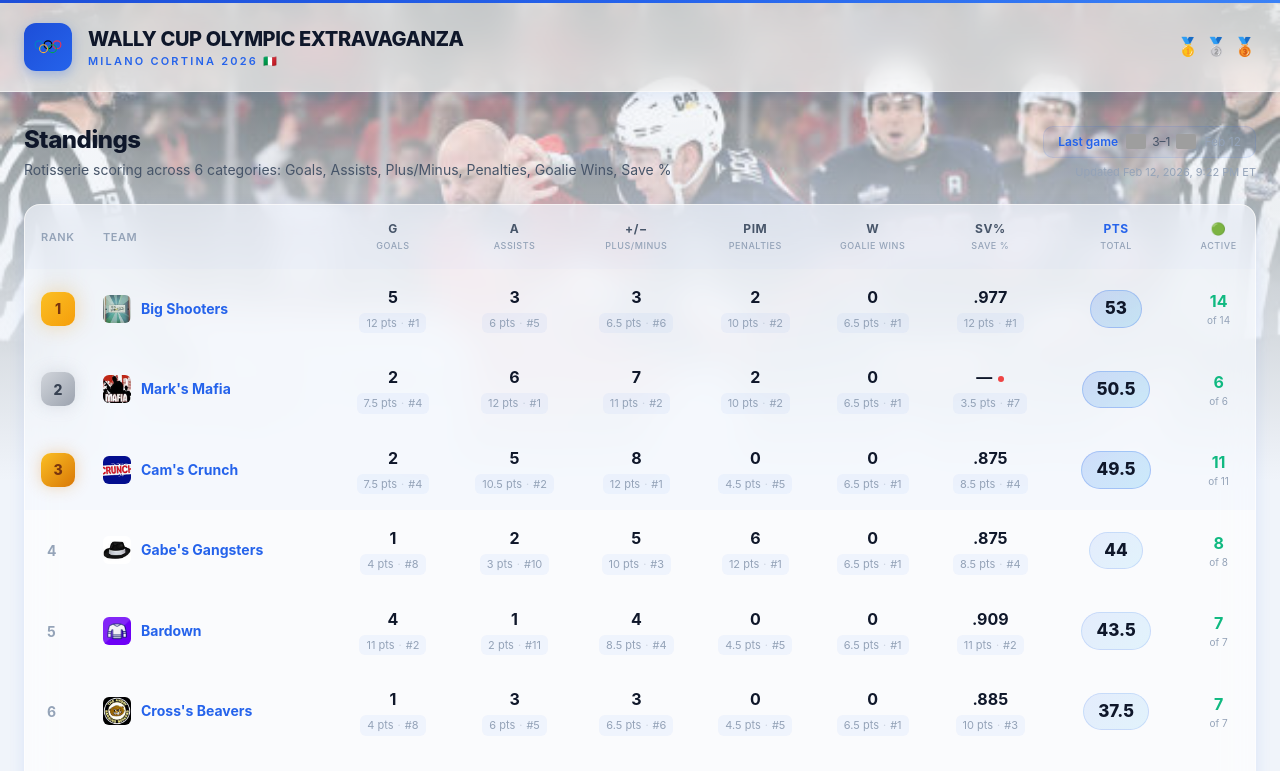
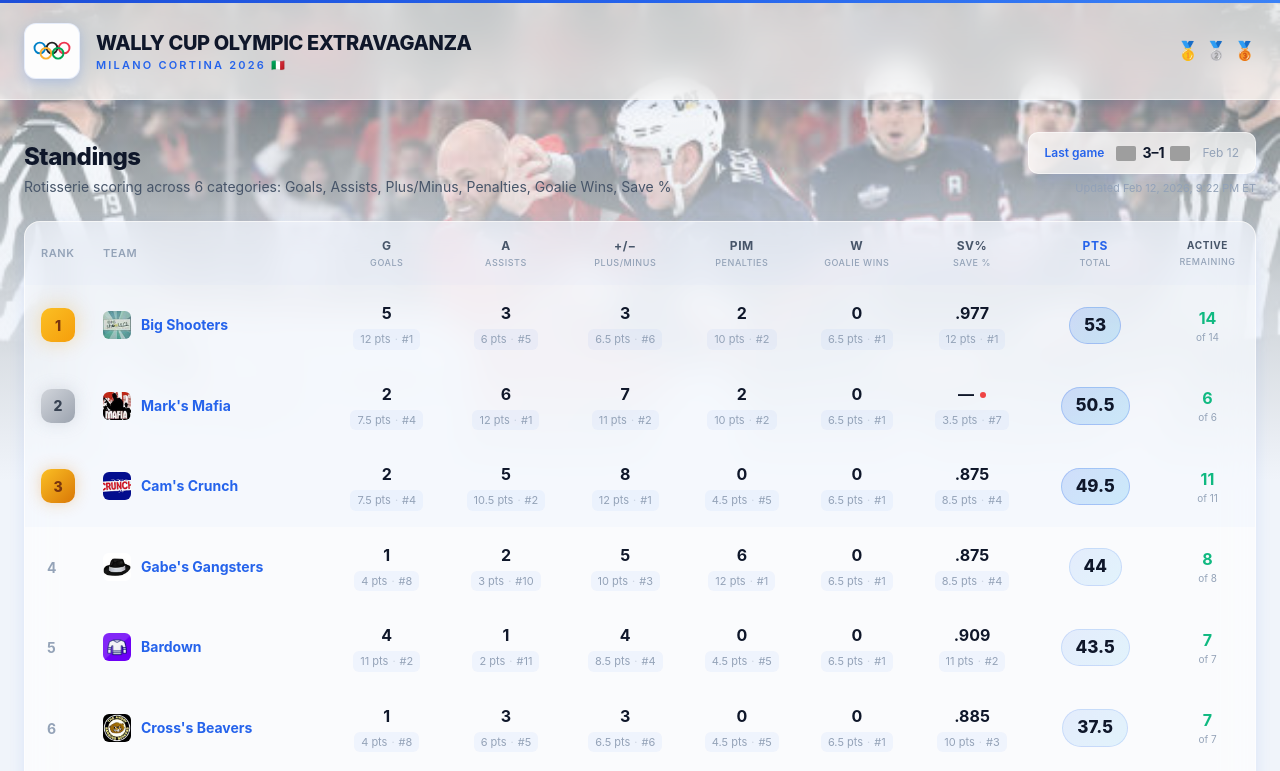
Before and after one commit to cameron-steinman/wally-cup-olympics, a Next.js app: page /wally-cup-olympics/ in a window 1280 px wide. Shown: the top 771 px of the page. Built offline with nearby package versions, Linux system fonts and the light colour scheme; grey boxes are pictures that could not be loaded.

Commit message:
UI fixes: vivid Olympic rings on white bg, last game badge contrast, active column rename, Big Shooters logo zoom

```diff
--- a/app/layout.tsx
+++ b/app/layout.tsx
@@ -14,14 +14,14 @@ export default function RootLayout({ children }: { children: React.ReactNode })
           <div className="header-gradient" style={{ height: '3px' }} />
           <div className="max-w-7xl mx-auto px-6 py-5 flex items-center justify-between">
             <a href="/wally-cup-olympics/" className="flex items-center gap-4 no-underline group">
-              <div className="w-12 h-12 rounded-xl flex items-center justify-center"
-                   style={{ background: 'linear-gradient(135deg, #1d4ed8, #2563eb)', boxShadow: '0 4px 12px rgba(37, 99, 235, 0.3)' }}>
-                <svg width="28" height="16" viewBox="0 0 50 28" fill="none">
-                  <circle cx="9" cy="10" r="7" stroke="#0081C8" strokeWidth="2" fill="none"/>
-                  <circle cx="25" cy="10" r="7" stroke="#000000" strokeWidth="2" fill="none"/>
-                  <circle cx="41" cy="10" r="7" stroke="#EE334E" strokeWidth="2" fill="none"/>
-                  <circle cx="17" cy="17" r="7" stroke="#FCB131" strokeWidth="2" fill="none"/>
-                  <circle cx="33" cy="17" r="7" stroke="#00A651" strokeWidth="2" fill="none"/>
+              <div className="w-14 h-14 rounded-xl flex items-center justify-center"
+                   style={{ background: 'rgba(255,255,255,0.95)', boxShadow: '0 4px 12px rgba(37, 99, 235, 0.2)', border: '1px solid rgba(37,99,235,0.1)' }}>
+                <svg width="38" height="22" viewBox="0 0 50 28" fill="none">
+                  <circle cx="9" cy="10" r="7" stroke="#0081C8" strokeWidth="2.5" fill="none"/>
+                  <circle cx="25" cy="10" r="7" stroke="#222222" strokeWidth="2.5" fill="none"/>
+                  <circle cx="41" cy="10" r="7" stroke="#EE334E" strokeWidth="2.5" fill="none"/>
+                  <circle cx="17" cy="17" r="7" stroke="#FCB131" strokeWidth="2.5" fill="none"/>
+                  <circle cx="33" cy="17" r="7" stroke="#00A651" strokeWidth="2.5" fill="none"/>
                 </svg>
               </div>
               <div>
--- a/app/page.tsx
+++ b/app/page.tsx
@@ -155,12 +155,12 @@ export default function Home() {
         </div>
         <div className="flex flex-col items-end gap-1.5">
           {lastGame && (
-            <div className="last-game-badge">
-              <span className="font-semibold" style={{ color: 'var(--accent-blue)' }}>Last game</span>
-              <span className="inline-flex items-center gap-1.5">
+            <div className="glass-card inline-flex items-center gap-3 px-4 py-2.5" style={{ borderRadius: '10px' }}>
+              <span className="text-xs font-semibold" style={{ color: 'var(--accent-blue)' }}>Last game</span>
+              <span className="inline-flex items-center gap-1.5 text-sm font-bold" style={{ color: 'var(--text-primary)' }}>
                 <Flag code={lastGame.away} /> {lastGame.away_score}–{lastGame.home_score} <Flag code={lastGame.home} />
               </span>
-              <span style={{ color: 'var(--text-muted)' }}>
+              <span className="text-xs" style={{ color: 'var(--text-muted)' }}>
                 {lastGameDate}
               </span>
             </div>
@@ -186,9 +186,9 @@ export default function Home() {
                   <div className="text-xs">PTS</div>
                   <div className="text-[9px] font-medium mt-0.5" style={{ color: 'var(--text-muted)' }}>Total</div>
                 </th>
-                <th className="px-3 py-4 text-center text-[11px] font-semibold uppercase tracking-wider" style={{ color: 'var(--text-muted)' }}>
-                  <div className="font-bold text-xs" style={{ color: 'var(--accent-green)' }}>🟢</div>
-                  <div className="text-[9px] font-medium mt-0.5" style={{ color: 'var(--text-muted)' }}>Active</div>
+                <th className="px-3 py-4 text-center text-[11px] font-semibold uppercase tracking-wider" style={{ color: 'var(--text-muted)', minWidth: '80px' }}>
+                  <div className="font-bold text-[10px]" style={{ color: 'var(--text-secondary)' }}>Active</div>
+                  <div className="text-[9px] font-medium mt-0.5" style={{ color: 'var(--text-muted)' }}>Remaining</div>
                 </th>
               </tr>
             </thead>
@@ -271,7 +271,7 @@ export default function Home() {
           Save % not qualified (&lt;20 SA)
         </span>
         <span><strong>T</strong> = tied on total roto points</span>
-        <span>🟢 Active = players on teams still competing</span>
+        <span>Active Remaining = players on teams still competing</span>
         <span>Roto: 12 pts for 1st, 1 pt for 12th. Ties split evenly.</span>
       </div>
     </div>
```
Also changed, not shown: public/logos/big-shooters.png.
